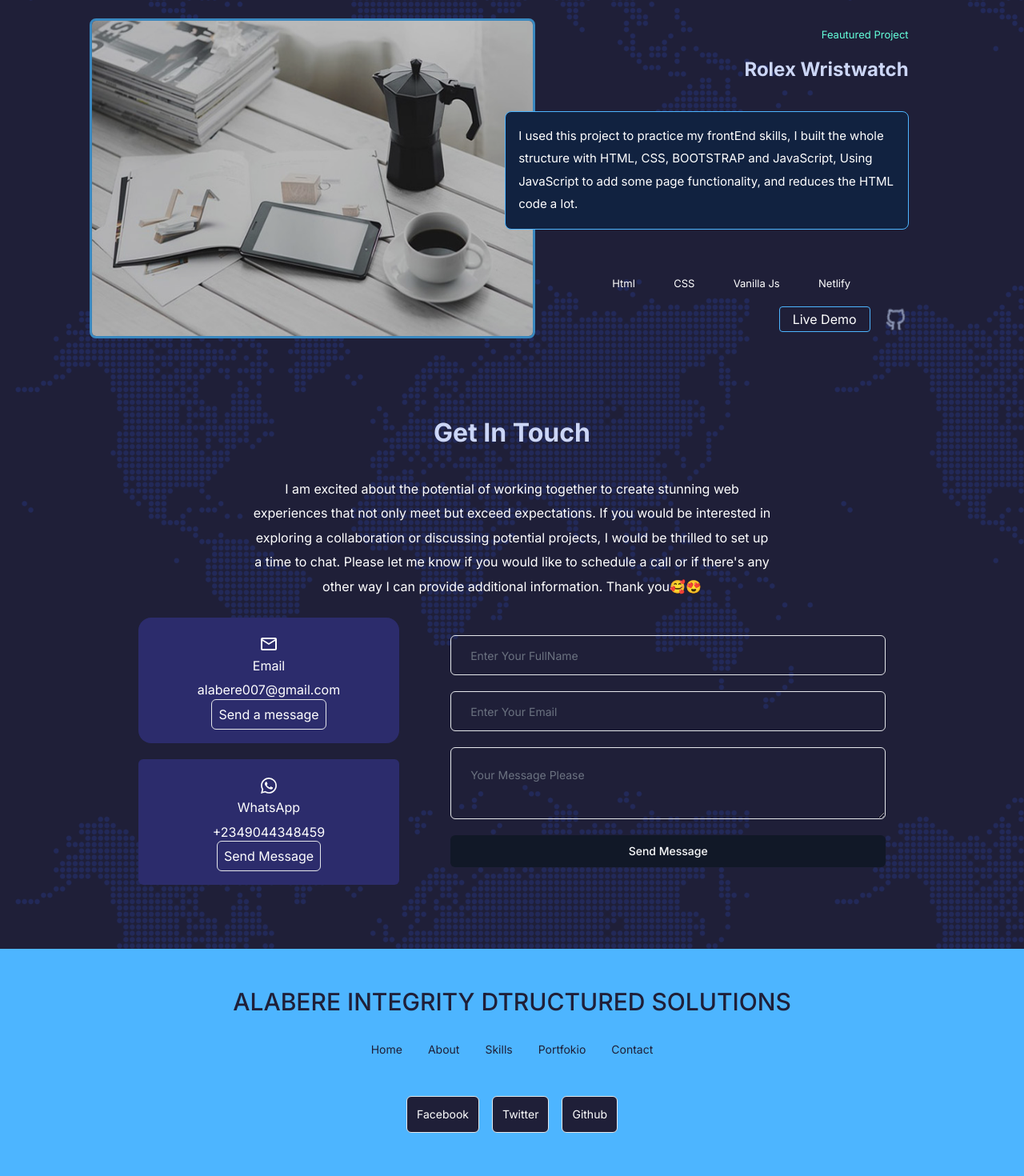
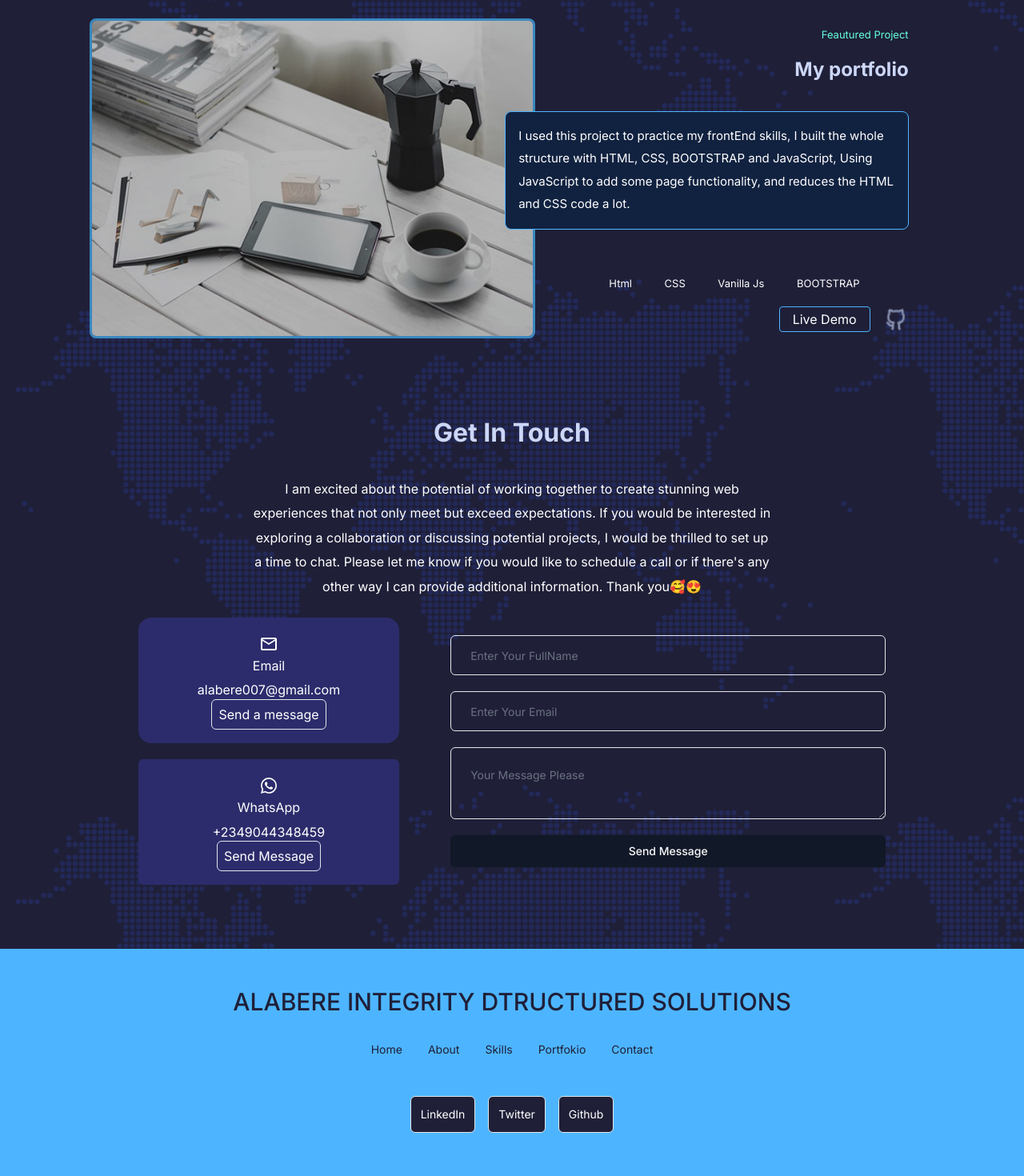
Before and after one commit to Alabere-coder/aiss-portfolio, a Next.js app: page / in a window 1280 px wide. Shown: the part 4180-5650 px from the top of the page at 80% size. Built offline with nearby package versions, Linux system fonts and the light colour scheme.

Commit message:
links added

```diff
--- a/app/globals.css
+++ b/app/globals.css
@@ -107,14 +107,14 @@ nav {
   width: max-content;
   background: rgba(0, 0, 0, 0.3);
   display: block;
-  padding: 0.5rem 2rem;
+  padding: 0.5rem 1.5rem;
   z-index: 2;
   position: fixed;
   left: 50%;
   bottom: 2rem;
   display: flex;
   transform: translateX(-50%);
-  gap: 24px;
+  gap: 20px;
   border-radius: 3rem;
   backdrop-filter: blur(15px);
   color: var(--color-light);
--- a/app/sections/Footer.jsx
+++ b/app/sections/Footer.jsx
@@ -27,19 +27,19 @@ const Footer = () => {
 
       <div className="flex justify-center gap-4 mb-16">
         <Link
-          href="#"
+          href="https://www.linkedin.com/in/abdulazeez-isiaq-84ba24259/"
           className="bg-colorBg text-white p-3 rounded-md flex border hover:bg-transparent hover:text-colorBg"
         >
-          Facebook
+          LinkedIn
         </Link>
         <Link
-          href="#"
+          href="https://twitter.com/AlabereIsiaq"
           className="bg-colorBg text-white p-3 rounded-md flex border hover:bg-transparent hover:text-colorBg"
         >
           Twitter
         </Link>
         <Link
-          href="#"
+          href="https://github.com/Alabere-coder"
           className="bg-colorBg text-white p-3 rounded-md flex border hover:bg-transparent hover:text-colorBg"
         >
           Github
--- a/app/sections/Portfolio.jsx
+++ b/app/sections/Portfolio.jsx
@@ -87,16 +87,16 @@ const Portfolio = () => {
 
           <Eachproject
             img={"/portf-img1.jpg"}
-            name={"Rolex Wristwatch"}
+            name={"My portfolio"}
             description={
-              "I used this project to practice my frontEnd skills, I built the whole structure with HTML, CSS, BOOTSTRAP and JavaScript, Using JavaScript to add some page functionality, and reduces the HTML code a lot."
+              "I used this project to practice my frontEnd skills, I built the whole structure with HTML, CSS, BOOTSTRAP and JavaScript, Using JavaScript to add some page functionality, and reduces the HTML and CSS code a lot."
             }
             abs_pos={"right-[2rem]"}
             text_pos={"text-right"}
             lang1={"Html"}
             lang2={"CSS"}
             lang3={"Vanilla Js"}
-            lang4={"Netlify"}
+            lang4={"BOOTSTRAP"}
             lang5={""}
             end={"justify-end"}
             flex_Dir={"lg:flex-row flex-col-reverse"}
--- a/components/Socios.jsx
+++ b/components/Socios.jsx
@@ -17,7 +17,7 @@ const Socios = () => {
       alter: "Twitter icon",
     },
     {
-      link: "https://www.linkedin.com/in/isiaq-abdul-azeez-84ba24259/",
+      link: "https://www.linkedin.com/in/abdulazeez-isiaq-84ba24259/",
       ima1: `bg-[url("/linkedin-fill.png")]`,
       ima2: `hover:bg-[url("/linkedin-fillh.png")]`,
       alter: "Linkedin icon",
```
